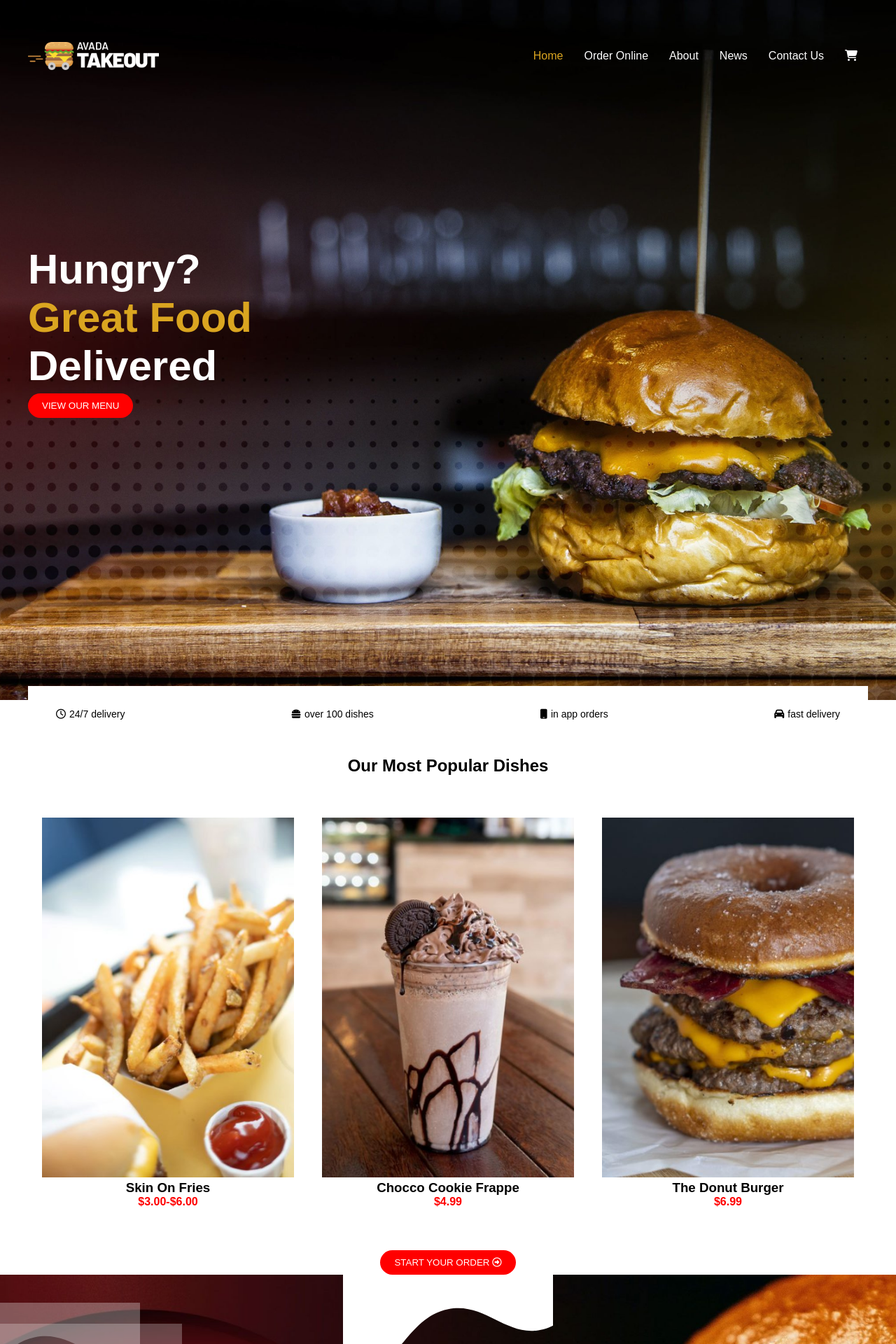
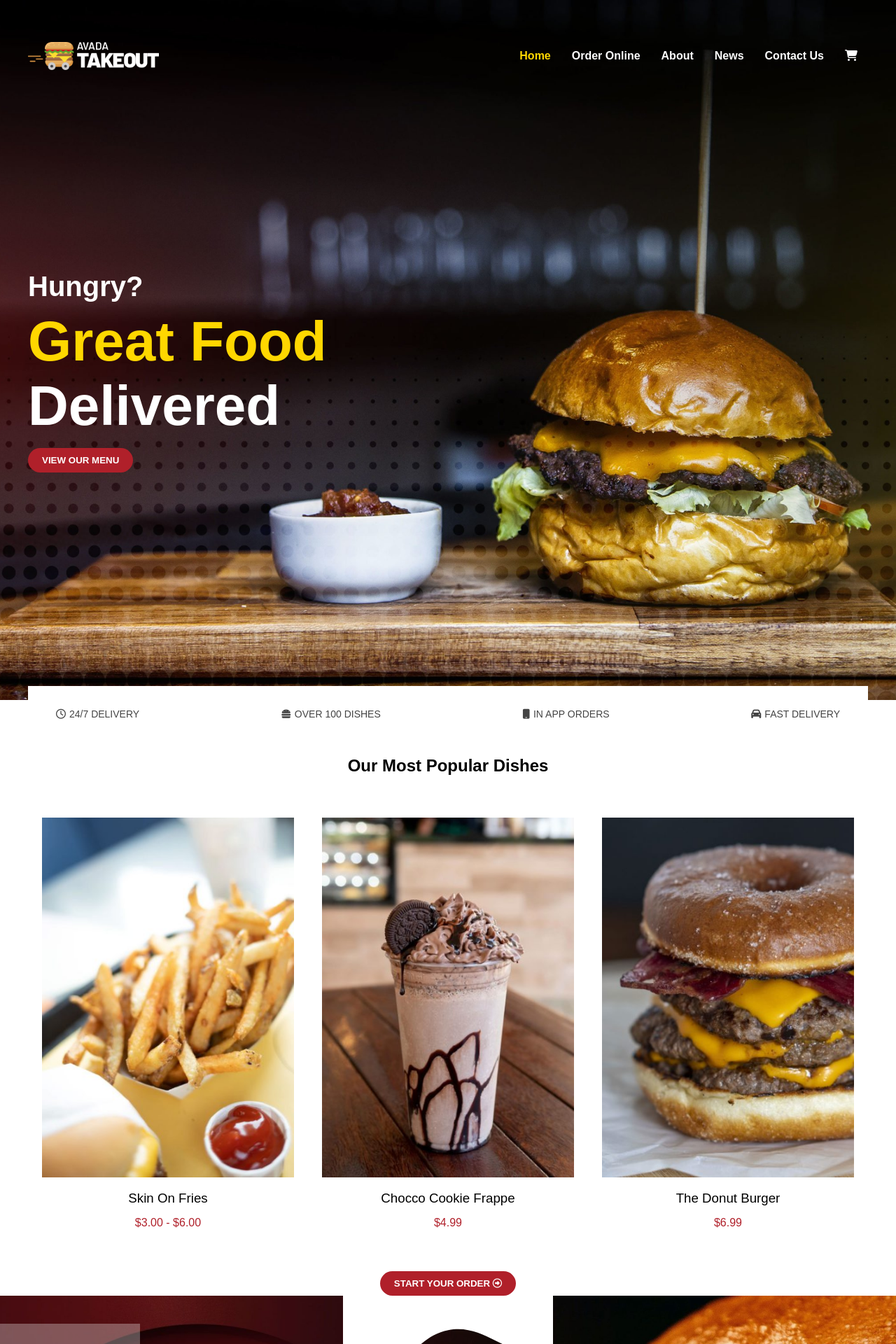
Before and after one commit to Leonardo-Gudini/proj-html-vuejs, a Vue app: page / in a window 1280 px wide. Shown: the top 1920 px of the page at 70% size. Built offline with nearby package versions, Linux system fonts and the light colour scheme.

Commit message:
fix: details

```diff
--- a/src/components/MyFooter.vue
+++ b/src/components/MyFooter.vue
@@ -20,20 +20,20 @@
             <li v-for="(info, index) in infos" :key="index">{{info.title}}</li>
           </ul>
 
-          <div class="bedge" v-for="(bedge, index) in bedges" :key="index">
-            <img :src="require(`@/assets/images/${bedge.img}`)" :alt="bedge.txt">
+          <div  v-for="(bedge, index) in bedges" :key="index">
+            <img class="bedge" :src="require(`@/assets/images/${bedge.img}`)" :alt="bedge.txt">
           </div>
         </div>
 
         <ul>
           <li><h4>opening hours</h4></li>
-          <li v-for="(opening, index) in openings" :key="index">{{`${opening.day} - ${opening.time}`}}</li>
+          <li class="openings" v-for="(opening, index) in openings" :key="index">{{`${opening.day} - `}} <span>{{`${opening.time}`}}</span> </li>
         </ul>
 
         <div class="voucher">
           <h4>vouchers</h4>
           <img src="@/assets/images/footer-coupon-200x200.png" alt="coupon">
-          <p>Just Use The Code <span>firstorder</span> At Checkout</p>
+          <p>Just Use The Code <br> <span>firstorder</span> <br> At Checkout</p>
         </div>
 
       </div>
@@ -45,11 +45,13 @@
         <input type="email" name="" id="" placeholder="you@email.com">
         <button type="submit" class="btn-large">Subscribe</button>
 
-        <ul>
-          <li v-for="(social, index) in socials" :key="index">
-            <i :class="social.icon"></i>
-          </li>
-        </ul>
+        <div class="social-container">
+          <ul>
+            <li v-for="(social, index) in socials" :key="index">
+              <i :class="social.icon"></i>
+            </li>
+          </ul>
+        </div>
       </div>
     </div>
 
@@ -181,7 +183,7 @@ export default {
               icon: "fa-brands fa-youtube"
             },
             {
-              icon: "fa-brands fa-facebook"
+              icon: "fa-regular fa-envelope"
             },
           ]
         }
--- a/src/components/sub-components-main/LateNews.vue
+++ b/src/components/sub-components-main/LateNews.vue
@@ -1,9 +1,10 @@
 <template>
     <section class="late-news">
             <div class="container">
+
                 <div class="title-section">
                     <h2>Latest News</h2>
-                    <button class="btn-standard">read more news</button>
+                    <button class="btn-standard">read more news <i class="fa-regular fa-circle-right"></i></button>
                 </div>
 
 
--- a/src/components/sub-components-main/MenuCat.vue
+++ b/src/components/sub-components-main/MenuCat.vue
@@ -5,12 +5,15 @@
 
             <div class="title-section">
                 <h2>Menu Categories</h2>
-                <button class="btn-standard">view the full menu</button>
+                <button class="btn-standard">view the full menu <i class="fa-regular fa-circle-right"></i></button>
             </div>
 
             <ul>
                 <li v-for="(menu, index) in menus" :key="index">
-                    <img :src="require(`@/assets/images/${menu.img}`)" :alt="menu.title">
+                        <div class="layer-container">
+                            <img :src="require(`@/assets/images/${menu.img}`)" :alt="menu.title">
+                            <div class="layer"></div>
+                        </div>
                     <h5>{{menu.title}}</h5>
                 </li>
             </ul>
--- a/src/components/sub-components-main/PopDishes.vue
+++ b/src/components/sub-components-main/PopDishes.vue
@@ -30,7 +30,7 @@ export default {
                 {
                     img: 'skin-on-fries-400x571.jpg',
                     title: 'Skin On Fries',
-                    price: '$3.00-$6.00'
+                    price: '$3.00 - $6.00'
                 },
                 {
                     img: 'choco-cookie-frappe-400x571.jpg',
--- a/src/components/sub-components/header-components/MyJumbo.vue
+++ b/src/components/sub-components/header-components/MyJumbo.vue
@@ -2,7 +2,7 @@
   <div class="jumbo">
     <div class="jumbo-text">
         <h1>
-          Hungry?<br>
+          <span class="txt-sm">Hungry?</span> <br>
           <span class="jumbo-colored">Great Food</span><br>
           Delivered<br>
         </h1>
--- a/src/style/footer.scss
+++ b/src/style/footer.scss
@@ -4,24 +4,54 @@ footer{
     background-size: cover;
     height: 1000px;
     color: white;
-    padding-top: 100px;
+    padding-top: 90px;
     .footer-container{
         max-width: 1400px;
         margin: 0 auto;
         .footer-list{
             display: flex;
             justify-content: space-between;
+            img.bedge{
+                width: 50%;
+                margin: 0 20px;
+                border: 2px solid white;
+                border-radius: 5px;
+            }
+            h4{
+                text-transform: uppercase;
+                margin-bottom: 30px;
+            }
             ul{
                 margin: 20px;
                 list-style-type: none;
+                padding: 1px;
+                .openings span{
+                    color: gold;
+                }
+                li{
+                    margin: 10px 0;
+                    font-weight: 500;
+                }
                 li.firstGold:first-of-type{
                     color: gold;
                 }
                 li:first-of-type{
                     margin-bottom: 20px;
                 }
+
             }
-
+            .voucher{
+                padding: 30px;
+                text-align: center;
+                span{
+                    color: gold;
+                    font-size: 20px;
+                    text-transform: uppercase;
+                }
+                img{
+                    width: 50%;
+                }
+            }
         }
         .footer-form{
             text-align: center;
@@ -37,11 +67,12 @@ footer{
             }
             h2{
                 color: gold;
-                font-size: 20px;
+                font-size: 30px;
                 margin-bottom: 20px;
             }
             p{
                 margin-bottom: 20px;
+                font-weight: 100;
             }
             input{
                 border: none;
@@ -58,6 +89,16 @@ footer{
                 border-radius: 20px;
                 padding: 10px;
             }
+            .social-container{
+                margin: 40px auto;
+                ul{
+                    display: flex;
+                    list-style-type: none;
+                    li{
+                        margin: 0 10px;
+                    }
+                }
+            }
         }
     }
 }
--- a/src/style/general.scss
+++ b/src/style/general.scss
@@ -1,6 +1,5 @@
-:root{
-    $primary-color: #111111
-}
+$color-gold: gold;
+$color-red: #B0202A;
 
 *{
     margin: 0;
@@ -10,13 +9,15 @@
 
 body{
     font-family: sans-serif;
+    font-weight: bold;
 }
 
 .btn-standard{
-    background-color: red;
+    background-color: $color-red;
     color: white;
     border: none;
     padding: 10px 20px;
     border-radius: 20px;
     text-transform: uppercase;
+    font-weight: bold;
 }
--- a/src/style/header.scss
+++ b/src/style/header.scss
@@ -7,7 +7,7 @@ header{
     .container{
         max-width: 1200px;
         margin: 0 auto;
-        nav{
+        nav{ //NAVBAR STYLE
             display: flex;
             justify-content: space-between;
             align-items: center;
@@ -24,19 +24,23 @@ header{
                     margin: 0 15px;
                 }
                 li:first-of-type{
-                    color: goldenrod;
+                    color: gold;
 
                 }
             }
 
         }
+        // JUMBO STYLE
         .jumbo{
             color: white;
             .jumbo-text{
                 margin-top: 250px;
-                font-size: 30px;
+                font-size: 40px;
+                .txt-sm{
+                    font-size: 40px;
+                }
                 .jumbo-colored{
-                    color: goldenrod;
+                    color: gold;
                 }
             }
 
@@ -62,6 +66,12 @@ header{
                         margin: 0 20px;
                         .info-icon{
                             margin-right: 5px;
+                            color: #444;
+                        }
+                        .info-text{
+                            color: #444;
+                            font-weight: 500;
+                            text-transform: uppercase;
                         }
                     }
                 }
--- a/src/style/main.scss
+++ b/src/style/main.scss
@@ -15,8 +15,14 @@
             img{
                 width: 100%;
             }
+            h3{
+                font-weight: lighter;
+                margin: 15px;
+            }
             h4{
-                color: red;
+                color: #b0202a;
+                font-size: 16px;
+                font-weight:100;
             }
         }
 
@@ -25,14 +31,14 @@
         background-image: url('@/assets/images/first-order-background-scaled.jpg');
         background-position: center;
         background-size: cover;
-        height: 800px;
+        height: 650px;
         position: relative;
         .op-30{
             position: absolute;
             left: -100px;
             top: 40px;
             filter: opacity(0.30);
-            color: red;
+            color: #b0202a;
         }
         .op-25{
             position: absolute;
@@ -72,7 +78,7 @@
                     color: green;
                 }
                 .gold{
-                    color: goldenrod;
+                    color: gold;
                 }
                 .blue{
                     color: #42a3ef;
@@ -83,9 +89,21 @@
                 .icon{
                     font-size: 35px;
                 }
-                img{
-                    width: 100%;
+                .layer-container{
+                    position: relative;
+                    .layer{
+                        position: absolute;
+                        top: 0;
+                        left: 0;
+                        width: 100%;
+                        height: 99%;
+                        background-color: rgba($color: #000000, $alpha: 0.4);
+                    }
+                    img{
+                        width: 100%;
+                    }
                 }
+
                 h5{
                     position: absolute;
                     z-index: 999;
@@ -93,6 +111,7 @@
                     left: 50%;
                     transform: translate(-50%, -50%);
                     color: white;
+                    text-transform: uppercase;
                 }
             }
         }
@@ -135,6 +154,8 @@
         margin: 0 auto;
         .title-section{
             padding: 20px;
+            display: flex;
+            justify-content: space-between;
         }
         ul{
             display: flex;
@@ -150,6 +171,10 @@
                 h2{
                     margin-bottom: 20px;
                 }
+                p{
+                    font-weight: 100;
+                    line-height: 25px;
+                }
             }
         }
     }
```
